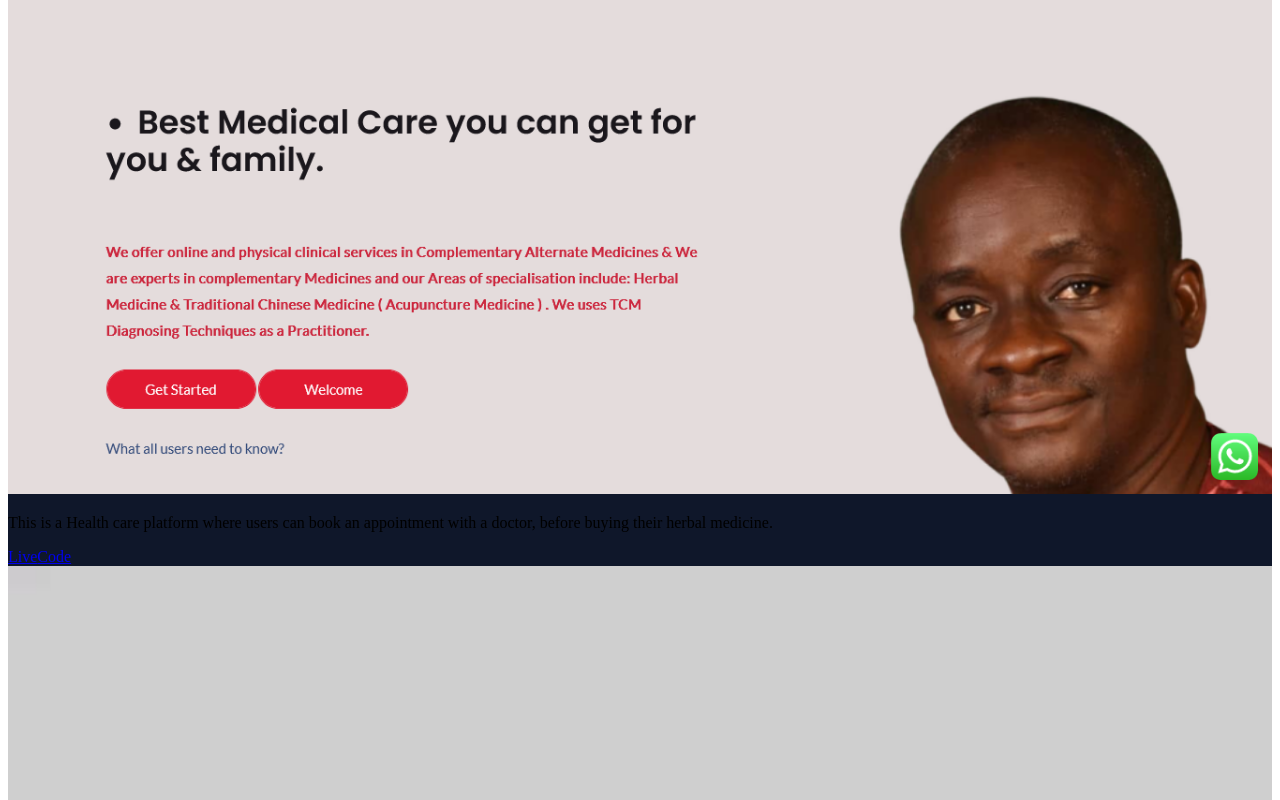
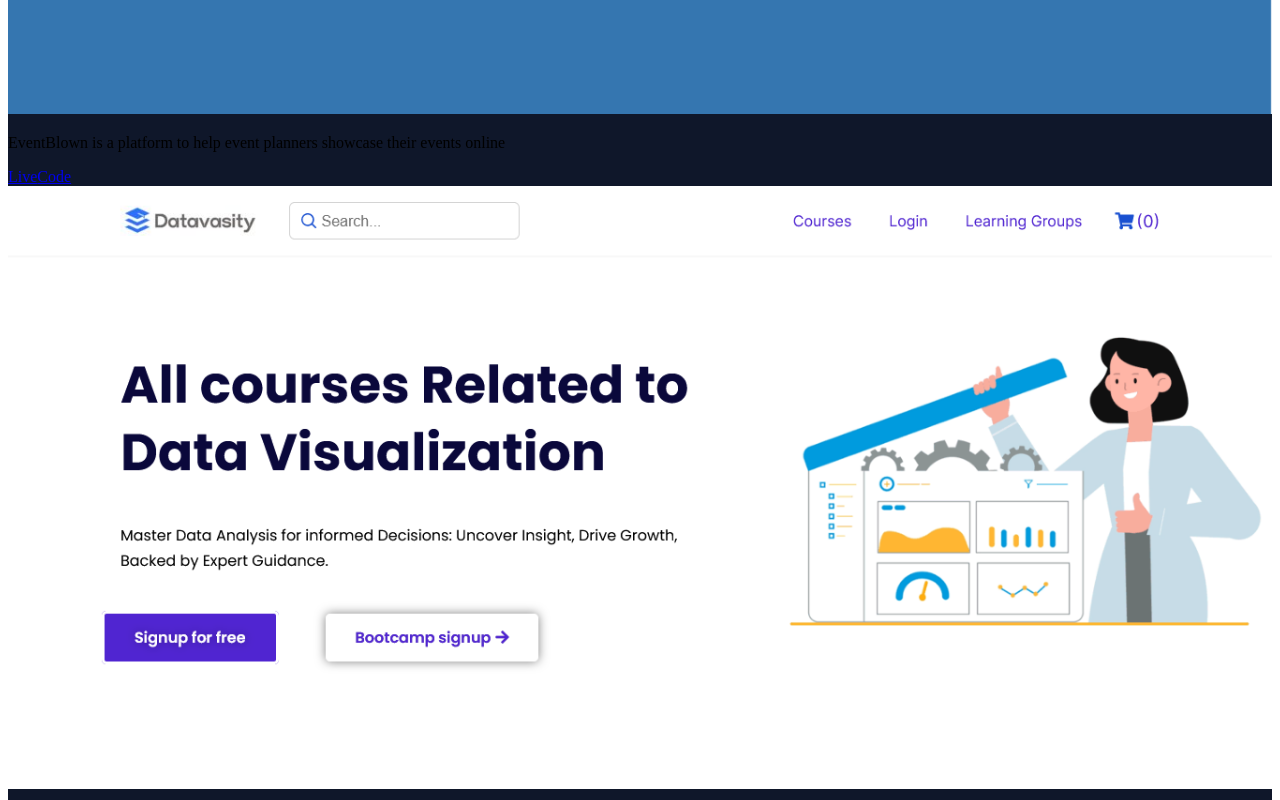
Before and after one commit to olatocode/olatocode-app, a React (Create React App) app: page / in a window 1280 px wide. Shown: the part 2820-3620 px from the top of the page. Built offline with nearby package versions, Linux system fonts and the light colour scheme.

Commit message:
new project called event blown was added

```diff
--- a/src/components/Projects.js
+++ b/src/components/Projects.js
@@ -6,9 +6,17 @@ import googleui from '../assets/googleui.webp';
 import datavasity from '../assets/datavasity.png';
 import healthcare from '../assets/healthcare.png';
 import finsocial from '../assets/finsocial.png';
+import eventblown from '../assets/eventblown.webp';
 
 const Projects = () => {
   const projects = [
+    {
+      img: eventblown,
+      title: 'EventBlown',
+      desc: 'EventBlown is a platform to help event planners showcase their events online',
+      live: 'https://documenter.getpostman.com/view/19291153/UVz1MXSN',
+      code: 'https://github.com/olatocode/EventBlown',
+    },
     {
       img: datavasity,
       title: 'Datavasity',
```
Also changed, not shown: src/assets/eventblown.webp (added).
